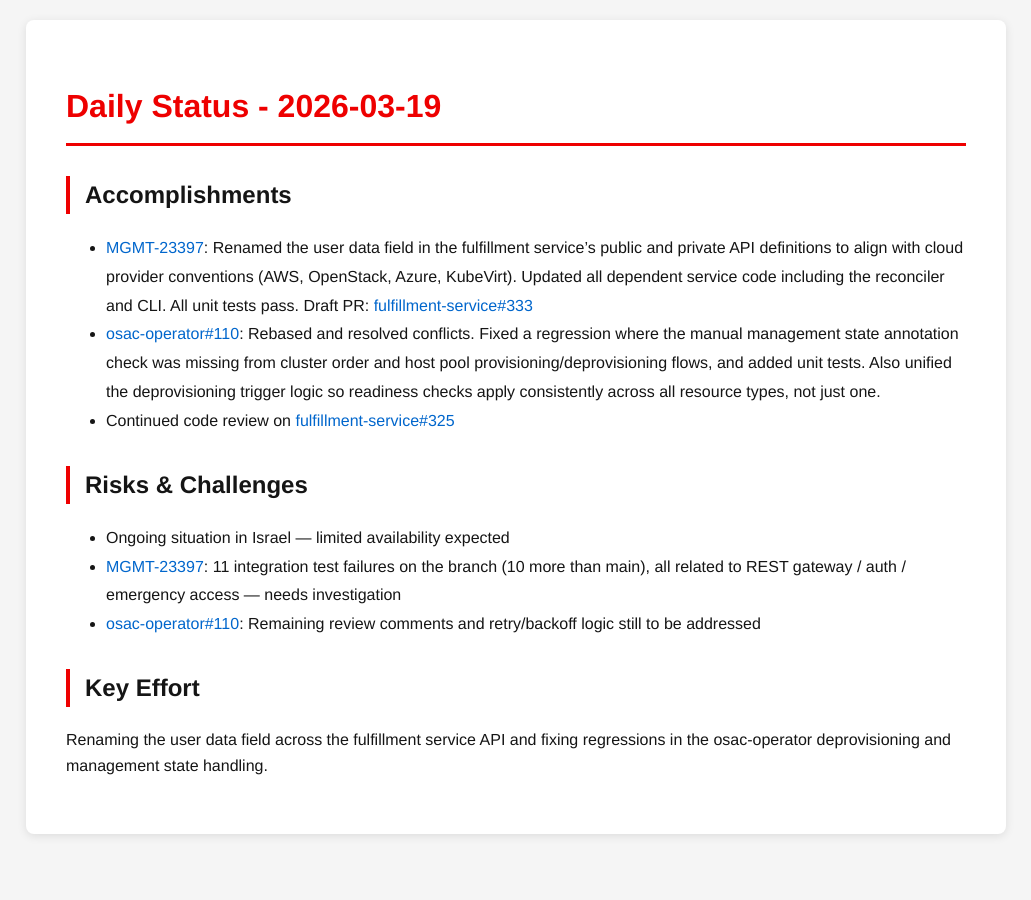
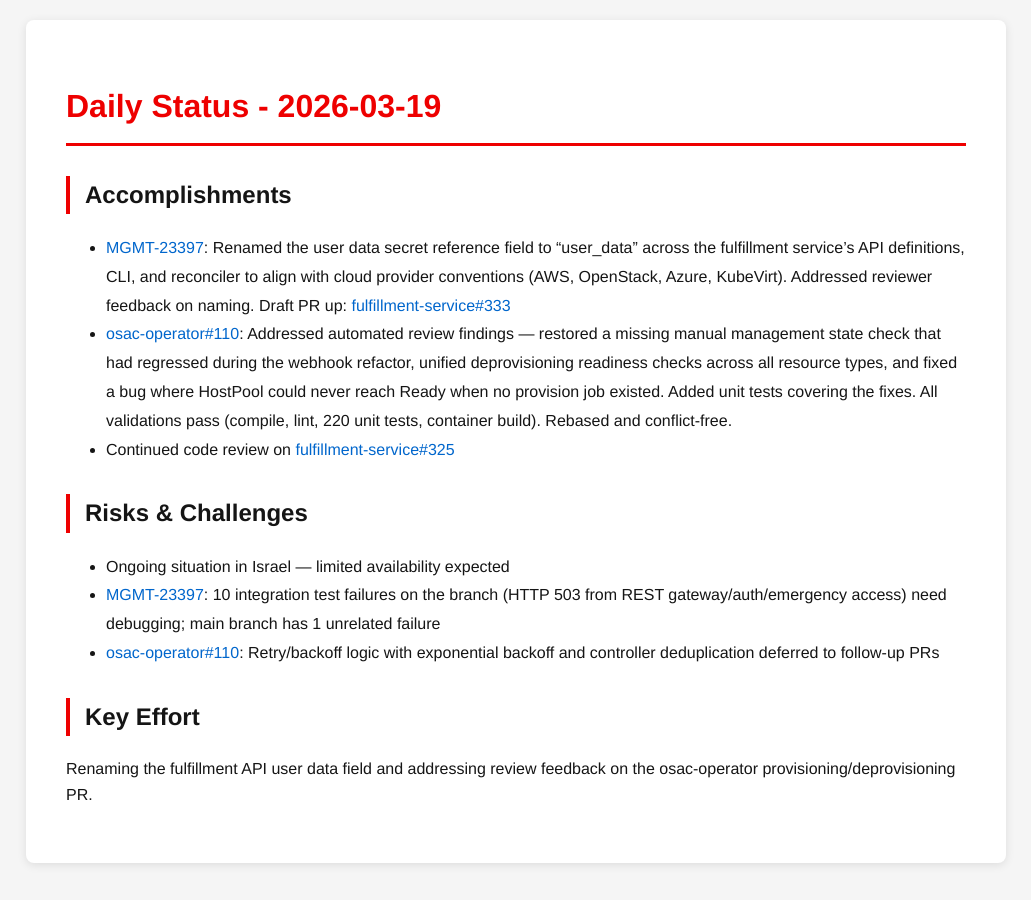
Before and after one commit to tzvatot/daily-status, a Jekyll site: the page built from 2026-03-19.md, in a window 1280 px wide. Shown: the whole page, without its empty margins (124-1155 px from the left). Built offline with Jekyll 4.4.1, drawn with Linux system fonts in a browser that asks for light colours.

Commit message:
Daily status update - 2026-03-19

```diff
--- a/2026-03-19.md
+++ b/2026-03-19.md
@@ -7,14 +7,14 @@ date: 2026-03-19
 # Daily Status - 2026-03-19
 
 ## Accomplishments
-- [MGMT-23397](https://issues.redhat.com/browse/MGMT-23397): Renamed the user data field in the fulfillment service's public and private API definitions to align with cloud provider conventions (AWS, OpenStack, Azure, KubeVirt). Updated all dependent service code including the reconciler and CLI. All unit tests pass. Draft PR: [fulfillment-service#333](https://github.com/osac-project/fulfillment-service/pull/333)
-- [osac-operator#110](https://github.com/osac-project/osac-operator/pull/110): Rebased and resolved conflicts. Fixed a regression where the manual management state annotation check was missing from cluster order and host pool provisioning/deprovisioning flows, and added unit tests. Also unified the deprovisioning trigger logic so readiness checks apply consistently across all resource types, not just one.
+- [MGMT-23397](https://issues.redhat.com/browse/MGMT-23397): Renamed the user data secret reference field to "user_data" across the fulfillment service's API definitions, CLI, and reconciler to align with cloud provider conventions (AWS, OpenStack, Azure, KubeVirt). Addressed reviewer feedback on naming. Draft PR up: [fulfillment-service#333](https://github.com/osac-project/fulfillment-service/pull/333)
+- [osac-operator#110](https://github.com/osac-project/osac-operator/pull/110): Addressed automated review findings — restored a missing manual management state check that had regressed during the webhook refactor, unified deprovisioning readiness checks across all resource types, and fixed a bug where HostPool could never reach Ready when no provision job existed. Added unit tests covering the fixes. All validations pass (compile, lint, 220 unit tests, container build). Rebased and conflict-free.
 - Continued code review on [fulfillment-service#325](https://github.com/osac-project/fulfillment-service/pull/325)
 
 ## Risks & Challenges
 - Ongoing situation in Israel — limited availability expected
-- [MGMT-23397](https://issues.redhat.com/browse/MGMT-23397): 11 integration test failures on the branch (10 more than main), all related to REST gateway / auth / emergency access — needs investigation
-- [osac-operator#110](https://github.com/osac-project/osac-operator/pull/110): Remaining review comments and retry/backoff logic still to be addressed
+- [MGMT-23397](https://issues.redhat.com/browse/MGMT-23397): 10 integration test failures on the branch (HTTP 503 from REST gateway/auth/emergency access) need debugging; main branch has 1 unrelated failure
+- [osac-operator#110](https://github.com/osac-project/osac-operator/pull/110): Retry/backoff logic with exponential backoff and controller deduplication deferred to follow-up PRs
 
 ## Key Effort
-Renaming the user data field across the fulfillment service API and fixing regressions in the osac-operator deprovisioning and management state handling.
+Renaming the fulfillment API user data field and addressing review feedback on the osac-operator provisioning/deprovisioning PR.
```
